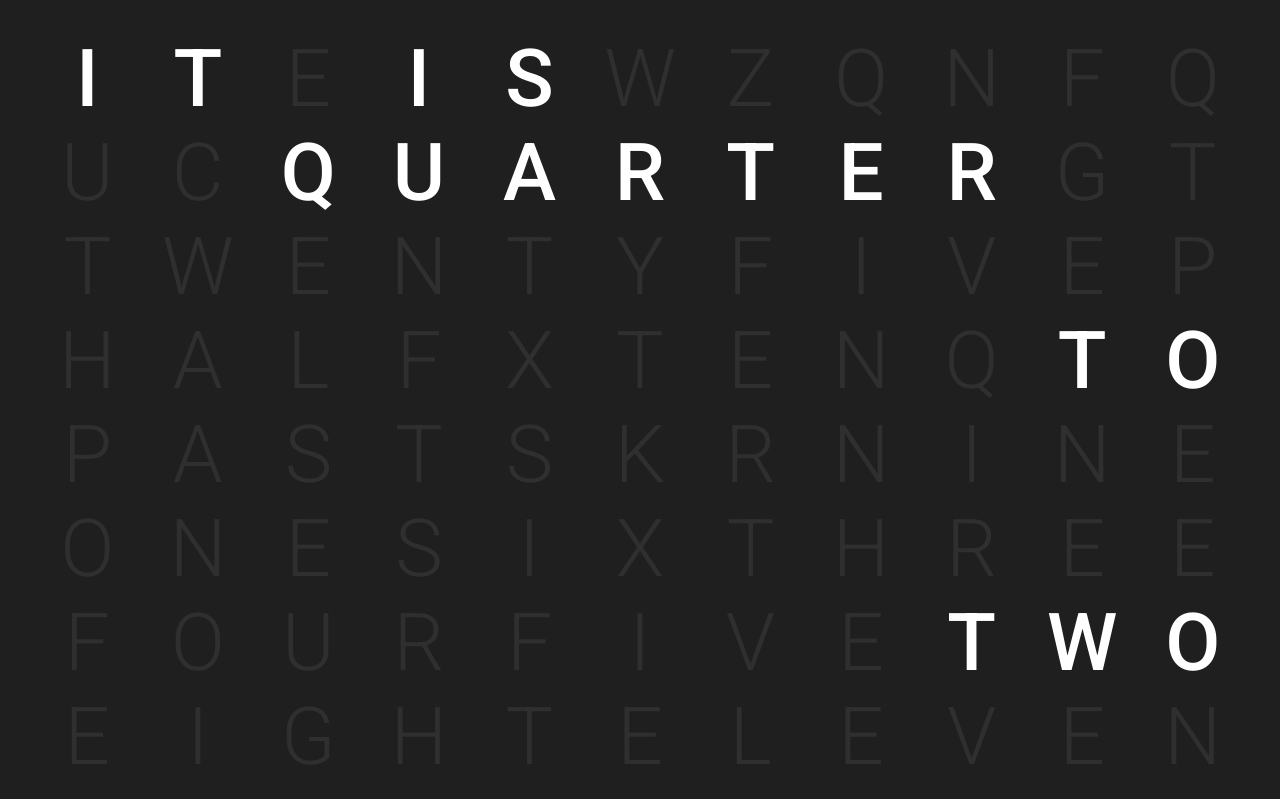
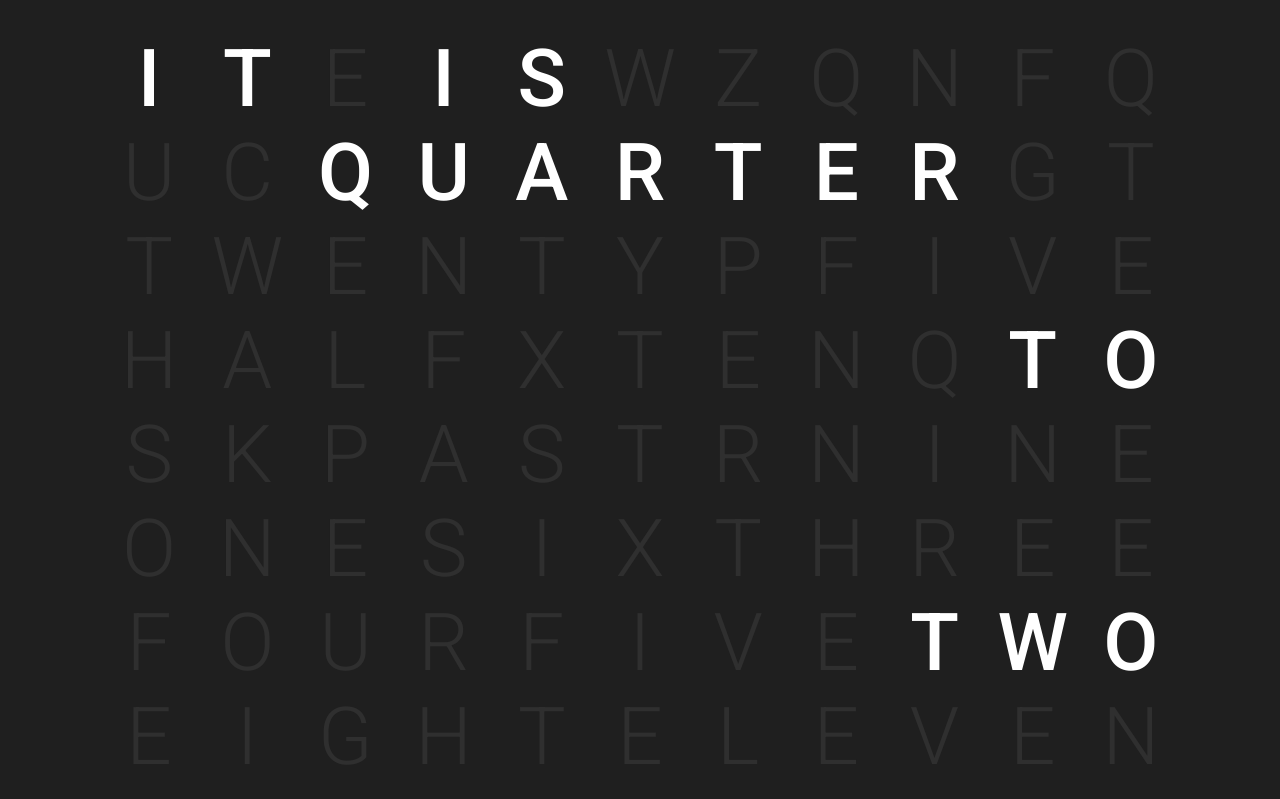
Before and after one commit to jakewtaylor/word-clock, a React (Create React App) app: page / in a window 1280 px wide. Shown: the top 799 px of the page. Built offline with nearby package versions, Linux system fonts and the light colour scheme.

Commit message:
Style adjustments

```diff
--- a/src/App.css
+++ b/src/App.css
@@ -11,6 +11,8 @@
 
 .wall-clock {
     height: 100%;
+    max-width: 1080px;
+    margin: 0 auto;
     display: grid;
     grid-template-columns: repeat(11, 1fr);
     grid-template-rows: repeat(10, 1fr);
--- a/src/App.js
+++ b/src/App.js
@@ -8,7 +8,7 @@ import Cell from './Cell';
 
 import './App.css';
 
-const randoms = [1, 6, 2, 2, 1, 1, 1, 3, 1].map(n => randomString(n));
+const randoms = [1, 6, 2, 2, 1, 1, 1, 2, 1, 1].map(n => randomString(n));
 
 const App = () => {
     const time = useTime();
@@ -30,8 +30,8 @@ const App = () => {
                 <Cell content={randoms[3]} />
 
                 <Cell content="twenty" lit={minute === 20 || minute === 40 || minute === 25 || minute === 35} />
+                <Cell content={randoms[4]} />
                 <Cell content="five" lit={minute === 25 || minute === 35} />
-                <Cell content={randoms[4]} />
 
                 <Cell content="half" lit={minute === 30} />
                 <Cell content={randoms[5]} />
@@ -39,8 +39,9 @@ const App = () => {
                 <Cell content={randoms[6]} />
                 <Cell content="to" lit={minute > 30} />
 
-                <Cell content="past" lit={minute < 30 && minute !== 0} />
                 <Cell content={randoms[7]} />
+                <Cell content="past" lit={minute <= 30 && minute !== 0} />
+                <Cell content={randoms[8]} />
                 <Cell content="nine" lit={hour === 9 || hour === 21} />
 
                 <Cell content="one" lit={hour === 1 || hour === 13} />
@@ -58,7 +59,7 @@ const App = () => {
                 <Cell content="twelve" lit={hour === 12 || hour === 0} />
 
                 <Cell content="ten" lit={hour === 10 || hour === 22} />
-                <Cell content={randoms[8]} />
+                <Cell content={randoms[9]} />
                 <Cell content="o'clock" lit={minute === 0} />
             </div>
         </div>
```
